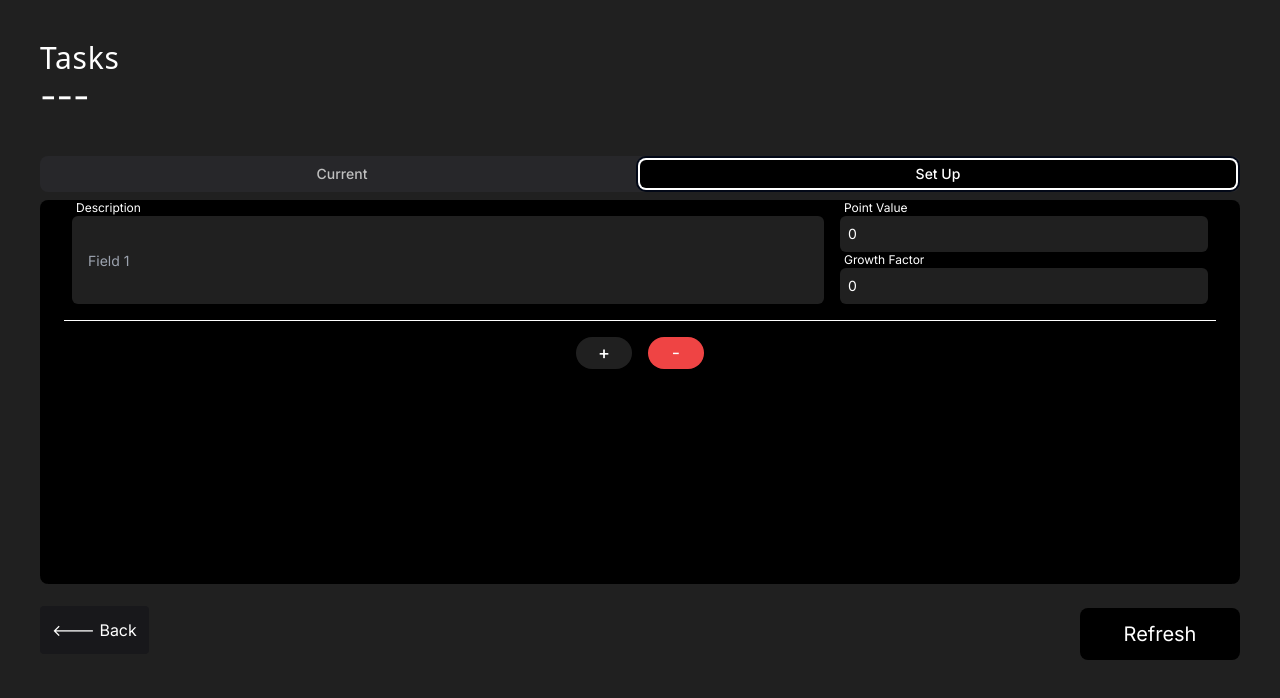
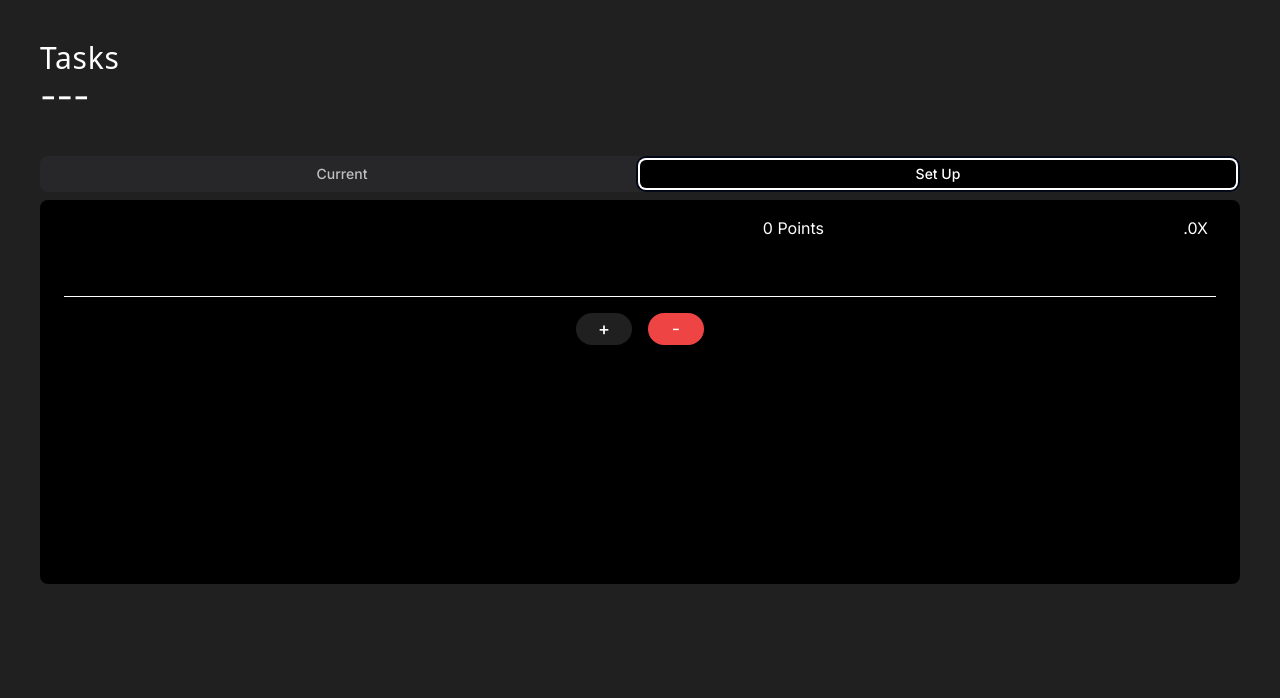
Before and after one commit to Fuitsuku/habit-tracker-2.0, a Next.js app: page /tasks in a window 1280 px wide. Both pictures are taken after a click on the tab "Set Up". Shown: the top 698 px of the page. Built offline with nearby package versions, Linux system fonts and the light colour scheme.

Commit message:
Changed the tasks page to match the rewards page creation process. Also updated the labels on the set up table

```diff
--- a/app/tasks/page.tsx
+++ b/app/tasks/page.tsx
@@ -1,12 +1,12 @@
-'use client';
+"use client";
 
 import { Tabs, TabsContent, TabsList, TabsTrigger } from "@/components/ui/tabs";
 import { Card, CardContent } from "@/components/ui/card";
 import { Checkbox } from "@/components/ui/checkbox";
 import { Table, TableBody, TableRow, TableCell } from "@/components/ui/table";
-import { Dialog, DialogContent, DialogHeader, DialogFooter, DialogTitle, DialogTrigger } from "@/components/ui/dialog";
 import { Button } from "@/components/ui/button";
-import { useState } from 'react';
+import { Drawer, DrawerContent, DrawerFooter, DrawerHeader, DrawerTitle } from "@/components/ui/drawer";
+import { useState } from "react";
 import PageHeader from "../components/PageHeader";
 
 export default function TasksPage() {
@@ -16,15 +16,15 @@ export default function TasksPage() {
       completion: false,
       task_name: "Task 1",
       points: 5,
-            day_streak: 1
+      day_streak: 1,
     },
     {
       task_id: 2,
       completion: false,
       task_name: "Task 2",
       points: 8,
-            day_streak: 1
-        }
+      day_streak: 1,
+    },
   ];
 
   interface TaskData {
@@ -33,20 +33,21 @@ export default function TasksPage() {
     growth_factor: number;
   }
 
-    const [tasks, setTasks] = useState<TaskData[]>([{ task_name: '', point_value: 0, growth_factor: 0 }]);
-    const [newTask, setNewTask] = useState<TaskData>({ task_name: '', point_value: 0, growth_factor: 0 });
-    const [isDialogOpen, setIsDialogOpen] = useState(false);
+  const [tasks, setTasks] = useState<TaskData[]>([{ task_name: "", point_value: 0, growth_factor: 0 }]);
+  const [newTask, setNewTask] = useState<TaskData>({ task_name: "", point_value: 0, growth_factor: 0 });
+  const [addDrawerOpen, setAddDrawerOpen] = useState(false); // For the + button drawer
 
+  // Add a new task
   const addTask = () => {
     setTasks([...tasks, newTask]);
-        setNewTask({ task_name: '', point_value: 0, growth_factor: 0 });
-        setIsDialogOpen(false); // Close the dialog
+    setNewTask({ task_name: "", point_value: 0, growth_factor: 0 });
+    setAddDrawerOpen(false); // Close the drawer
   };
 
+  // Delete the last task
   const deleteTask = () => {
     if (tasks.length > 0) {
-            const newTasks = tasks.slice(0, -1);
-            setTasks(newTasks);
+      setTasks(tasks.slice(0, -1));
     }
   };
 
@@ -100,54 +101,9 @@ export default function TasksPage() {
                       <tr key={index} className="h-24 border-b border-white">
                         <td colSpan={3} className="p-2 py-4">
                           <div className="grid grid-cols-3 grid-rows-[1fr,1fr] gap-4 h-full">
-                                                        <div className="relative col-span-2 row-span-2 h-full">
-                                                            <label className="absolute -top-4 left-0 text-xs text-white px-1 z-10">
-                                                                Description
-                                                            </label>
-                                                            <input
-                                                                type="text"
-                                                                value={task.task_name}
-                                                                onChange={(e) => {
-                                                                    const newTasks = [...tasks];
-                                                                    newTasks[index].task_name = e.target.value;
-                                                                    setTasks(newTasks);
-                                                                }}
-                                                                className="w-full h-full bg-[#202020] text-white text-sm p-4 rounded-md"
-                                                                placeholder="Field 1"
-                                                            />
-                                                        </div>
-                                                        <div className="relative col-span-1 row-span-1">
-                                                            <label className="absolute -top-4 left-0 text-xs text-white px-1 z-10">
-                                                                Point Value
-                                                            </label>
-                                                            <input
-                                                                type="number"
-                                                                value={task.point_value}
-                                                                onChange={(e) => {
-                                                                    const newTasks = [...tasks];
-                                                                    newTasks[index].point_value = parseInt(e.target.value);
-                                                                    setTasks(newTasks);
-                                                                }}
-                                                                className="w-full bg-[#202020] text-white text-sm p-2 rounded-md"
-                                                                placeholder="Field 2"
-                                                            />
-                                                        </div>
-                                                        <div className="relative col-span-1 row-span-1">
-                                                            <label className="absolute -top-4 left-0 text-xs text-white px-1 z-10">
-                                                                Growth Factor
-                                                            </label>
-                                                            <input
-                                                                type="number"
-                                                                value={task.growth_factor}
-                                                                onChange={(e) => {
-                                                                    const newTasks = [...tasks];
-                                                                    newTasks[index].growth_factor = parseInt(e.target.value);
-                                                                    setTasks(newTasks);
-                                                                }}
-                                                                className="w-full bg-[#202020] text-white text-sm p-2 rounded-md"
-                                                                placeholder="Field 3"
-                                                            />
-                                                        </div>
+                            <div className="text-white font-bold">{task.task_name}</div>
+                            <div className="text-white text-right">{task.point_value} Points</div>
+                            <div className="text-white text-right">.{task.growth_factor}X</div>
                           </div>
                         </td>
                       </tr>
@@ -157,36 +113,31 @@ export default function TasksPage() {
 
                 {/* Add Task and Delete Buttons */}
                 <div className="flex justify-center mt-4 space-x-4">
-                                    <Dialog
-                                       open={isDialogOpen}
-                                       onOpenChange={setIsDialogOpen}
+                  {/* Add Task Drawer */}
+                  <Button
+                    onClick={() => setAddDrawerOpen(true)}
+                    className="bg-[#202020] text-white text-lg p-4 rounded-full w-14 h-2 flex items-center justify-center"
                   >
-                                        <DialogTrigger asChild>
-                                            <Button className="bg-[#202020] text-white text-lg p-4 rounded-full w-14 h-2 flex items-center justify-center">
                     +
                   </Button>
-                                        </DialogTrigger>
-                                        <DialogContent className="bg-[#202020]">
-                                            <DialogHeader>
-                                                <DialogTitle className="text-white">New Task</DialogTitle>
-                                            </DialogHeader>
-                                            <div className="space-y-4">
+                  <Drawer open={addDrawerOpen} onOpenChange={setAddDrawerOpen}>
+                    <DrawerContent className="bg-[#202020]">
+                      <DrawerHeader>
+                        <DrawerTitle className="text-white text-lg">Add New Task</DrawerTitle>
+                      </DrawerHeader>
+                      <div className="p-4 space-y-4">
                         <input
                           type="text"
-                                                    placeholder="Description"
+                          placeholder="Task Name"
                           value={newTask.task_name}
-                                                    onChange={(e) =>
-                                                        setNewTask({ ...newTask, task_name: e.target.value })
-                                                    }
-                                                    className="w-full p-2 bg-black rounded"
+                          onChange={(e) => setNewTask({ ...newTask, task_name: e.target.value })}
+                          className="w-full p-2 bg-black text-white rounded"
                         />
                         <input
                           type="number"
                           placeholder="Point Value"
                           value={newTask.point_value}
-                                                    onChange={(e) =>
-                                                        setNewTask({ ...newTask, point_value: parseInt(e.target.value) })
-                                                    }
+                          onChange={(e) => setNewTask({ ...newTask, point_value: parseInt(e.target.value) || 0 })}
                           className="w-full p-2 bg-black text-white rounded"
                         />
                         <input
@@ -194,18 +145,27 @@ export default function TasksPage() {
                           placeholder="Growth Factor"
                           value={newTask.growth_factor}
                           onChange={(e) =>
-                                                        setNewTask({ ...newTask, growth_factor: parseInt(e.target.value) })
+                            setNewTask({ ...newTask, growth_factor: parseInt(e.target.value) || 0 })
                           }
                           className="w-full p-2 bg-black text-white rounded"
                         />
                       </div>
-                                            <DialogFooter>
-                                                <Button onClick={addTask} className="bg-green-400 text-white">
-                                                    Confirm
+                      <DrawerFooter>
+                        <Button onClick={addTask} className="bg-black text-white">
+                          Add Task
                         </Button>
-                                            </DialogFooter>
-                                        </DialogContent>
-                                    </Dialog>
+                        <Button
+                          variant="outline"
+                          onClick={() => setAddDrawerOpen(false)}
+                          className="text-white bg-gray-400"
+                        >
+                          Cancel
+                        </Button>
+                      </DrawerFooter>
+                    </DrawerContent>
+                  </Drawer>
+
+                  {/* Delete Task Button */}
                   <button
                     onClick={deleteTask}
                     className="bg-red-500 text-white text-lg p-4 rounded-full w-14 h-2 flex items-center justify-center"
@@ -217,34 +177,6 @@ export default function TasksPage() {
             </CardContent>
           </Card>
         </TabsContent>
-                <div className="flex justify-between items-center mt-4">
-                {/* Back Button */}
-                <div className="text-left">
-                    <button className="bg-zinc-900 text-white border-none p-3 rounded w-30">
-                        &lt;--- Back
-                    </button>
-                </div>
-
-                {/* Conditional Footer Content */}
-                <div className="text-white text-right flex items-center">
-                    <TabsContent value="current">
-                        <div>
-                            <div>Projected Gain:</div>
-                            <div>10 &#9650;</div>
-                        </div>
-                    </TabsContent>
-                    <TabsContent value="setup">
-                        <button
-                            onClick={() => {
-                                console.log("Setup");
-                            }}
-                            className="bg-black text-white text-xl p-3 rounded-lg w-40"
-                        >
-                            Refresh
-                        </button>
-                    </TabsContent>
-                </div>
-            </div>
       </Tabs>
     </div>
   );
```
Lines whose indentation alone changed are shown as unchanged.
